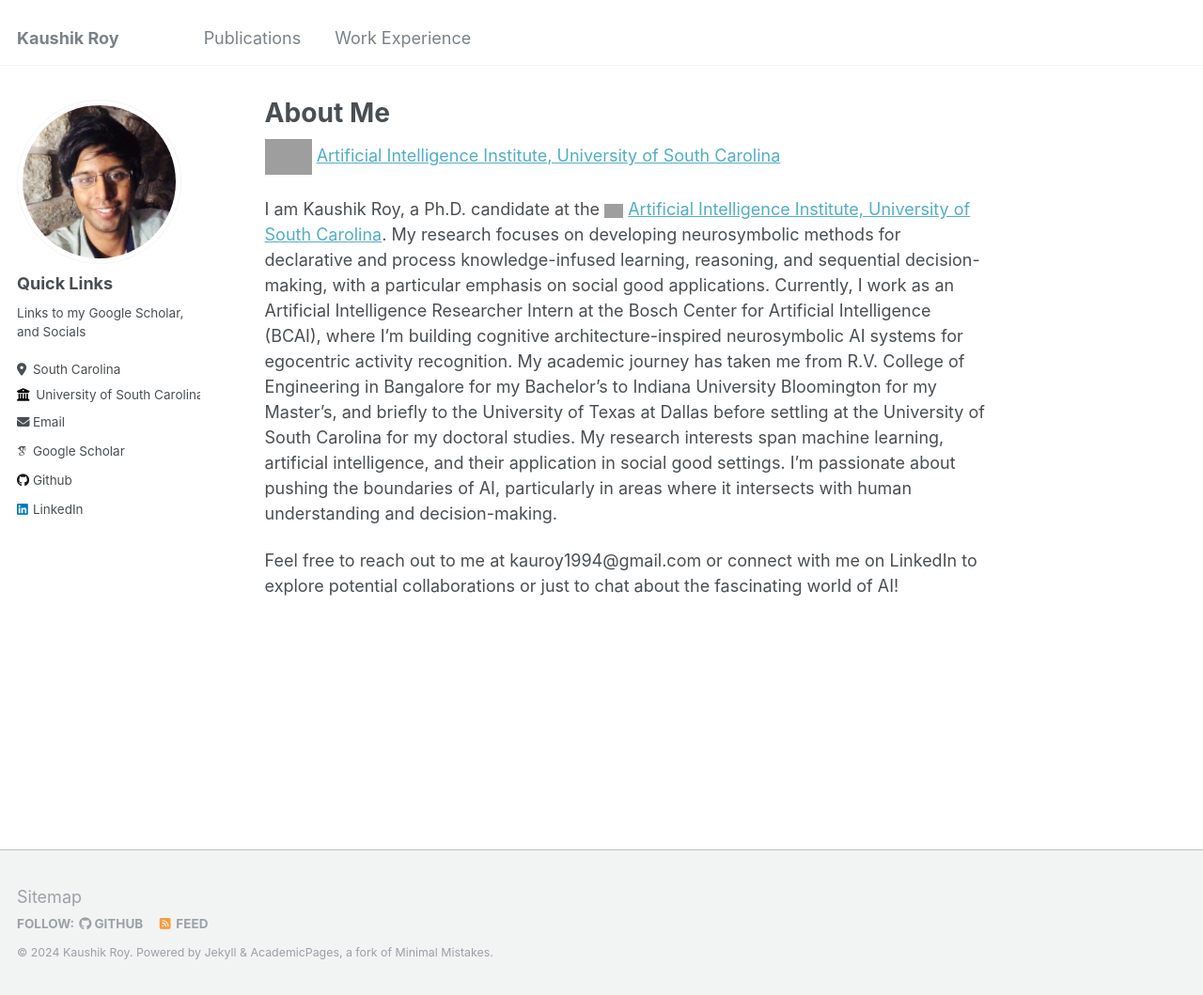
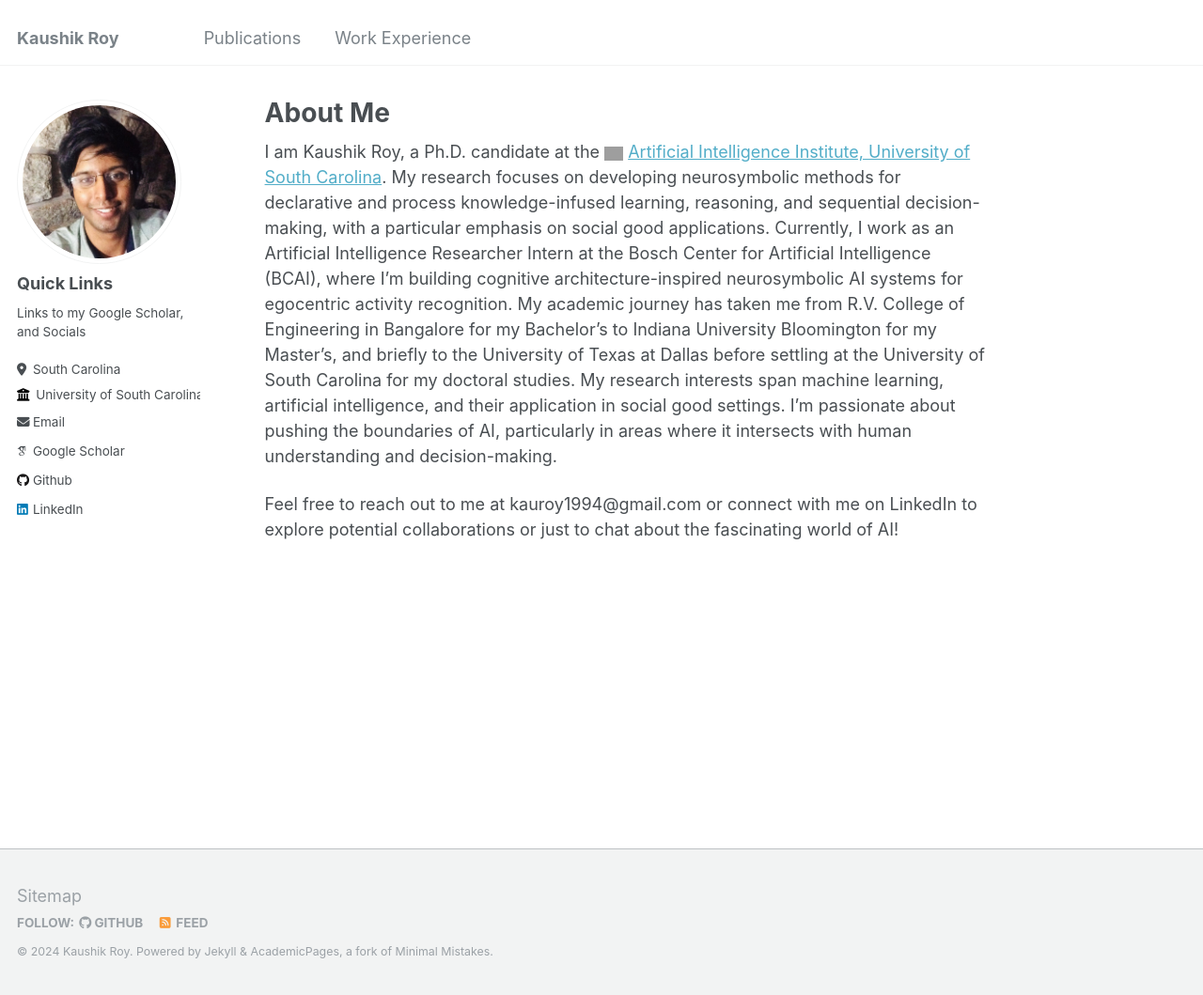
Before and after one commit to kauroy1994/home, a Jekyll site: the page built from _pages/about.md, in a window 1280 px wide and 1059 px high. Shown: the whole window at 94% size. Built offline with Jekyll 4.4.1, drawn with Linux system fonts in a browser that asks for light colours; some web fonts are replaced; grey boxes are pictures that could not be loaded.

Commit message:
Update about.md

```diff
--- a/_pages/about.md
+++ b/_pages/about.md
@@ -4,8 +4,6 @@
 author_profile: true
 ---
 
-<img src="https://github.com/kauroy1994/home/assets/57400980/b46cee36-a77f-4aa3-af07-cdbea1833a95" width="50" height="50"> [Artificial Intelligence Institute, University of South Carolina](https://www.linkedin.com/company/aiisc/mycompany/)
-
 I am Kaushik Roy, a Ph.D. candidate at the <img src="https://github.com/kauroy1994/home/assets/57400980/b46cee36-a77f-4aa3-af07-cdbea1833a95" width="20" height="20"> [Artificial Intelligence Institute, University of South Carolina](https://www.linkedin.com/company/aiisc/mycompany/). My research focuses on developing neurosymbolic methods for declarative and process knowledge-infused learning, reasoning, and sequential decision-making, with a particular emphasis on social good applications. Currently, I work as an Artificial Intelligence Researcher Intern at the Bosch Center for Artificial Intelligence (BCAI), where I'm building cognitive architecture-inspired neurosymbolic AI systems for egocentric activity recognition. My academic journey has taken me from R.V. College of Engineering in Bangalore for my Bachelor's to Indiana University Bloomington for my Master's, and briefly to the University of Texas at Dallas before settling at the University of South Carolina for my doctoral studies. My research interests span machine learning, artificial intelligence, and their application in social good settings. I'm passionate about pushing the boundaries of AI, particularly in areas where it intersects with human understanding and decision-making.
 
 
```
